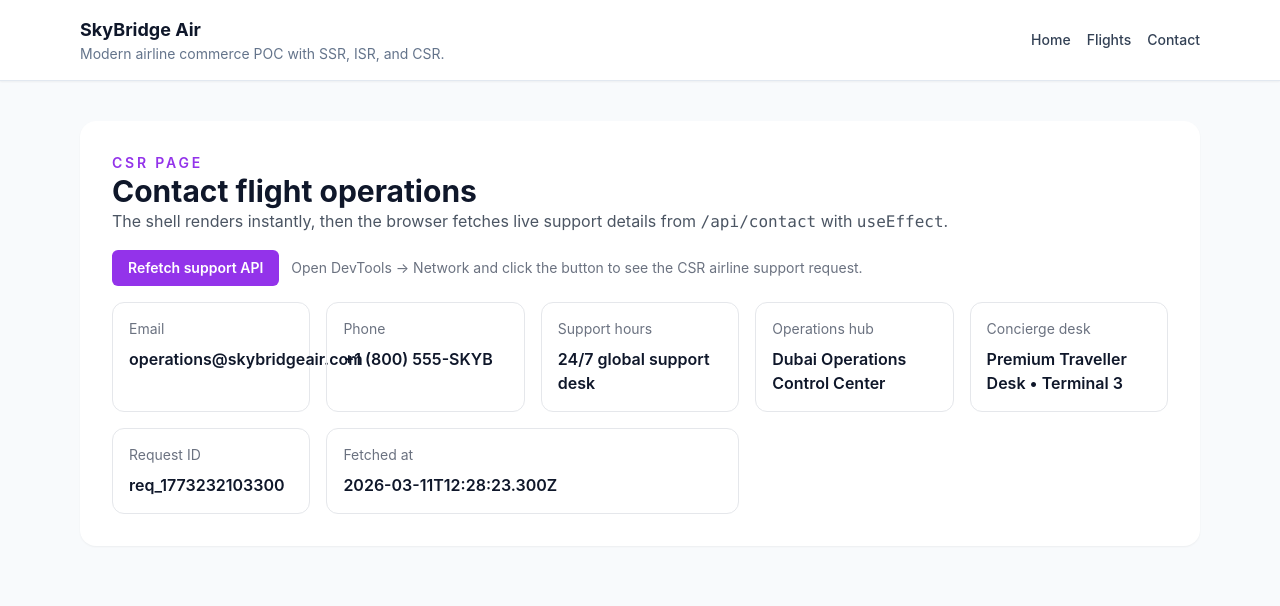
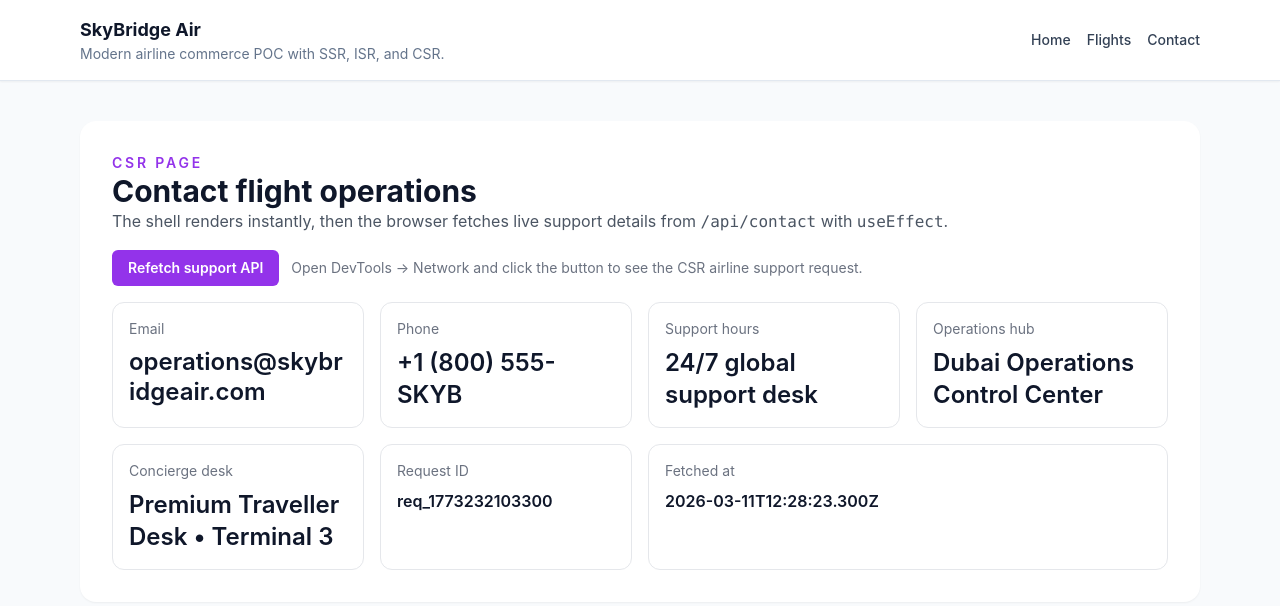
Before and after one commit to kavinselvaraj/next-js-ssr, a Next.js app: page /contact in a window 1280 px wide. Shown: the top 606 px of the page. Built offline with nearby package versions, Linux system fonts and the light colour scheme.

Commit message:
Improve contact page card layout and text wrapping

```diff
--- a/pages/contact.tsx
+++ b/pages/contact.tsx
@@ -92,34 +92,34 @@ export default function ContactPage() {
                 {error ? <p className="text-red-600">{error}</p> : null}
 
                 {contact ? (
-                    <dl className="grid gap-4 sm:grid-cols-2 xl:grid-cols-5">
+                    <dl className="grid gap-4 sm:grid-cols-2 xl:grid-cols-4">
                         <div className="rounded-xl border border-gray-200 p-4">
                             <dt className="text-sm text-gray-500">Email</dt>
-                            <dd className="mt-2 font-semibold">{contact.email}</dd>
+                            <dd className="mt-2 break-all text-2xl font-semibold leading-tight text-slate-900">{contact.email}</dd>
                         </div>
                         <div className="rounded-xl border border-gray-200 p-4">
                             <dt className="text-sm text-gray-500">Phone</dt>
-                            <dd className="mt-2 font-semibold">{contact.phone}</dd>
+                            <dd className="mt-2 text-2xl font-semibold text-slate-900">{contact.phone}</dd>
                         </div>
                         <div className="rounded-xl border border-gray-200 p-4">
                             <dt className="text-sm text-gray-500">Support hours</dt>
-                            <dd className="mt-2 font-semibold">{contact.supportHours}</dd>
+                            <dd className="mt-2 text-2xl font-semibold text-slate-900">{contact.supportHours}</dd>
                         </div>
                         <div className="rounded-xl border border-gray-200 p-4">
                             <dt className="text-sm text-gray-500">Operations hub</dt>
-                            <dd className="mt-2 font-semibold">{contact.operationsHub}</dd>
+                            <dd className="mt-2 text-2xl font-semibold text-slate-900">{contact.operationsHub}</dd>
                         </div>
                         <div className="rounded-xl border border-gray-200 p-4">
                             <dt className="text-sm text-gray-500">Concierge desk</dt>
-                            <dd className="mt-2 font-semibold">{contact.conciergeDesk}</dd>
+                            <dd className="mt-2 text-2xl font-semibold text-slate-900">{contact.conciergeDesk}</dd>
                         </div>
                         <div className="rounded-xl border border-gray-200 p-4">
                             <dt className="text-sm text-gray-500">Request ID</dt>
-                            <dd className="mt-2 font-semibold">{contact.requestId}</dd>
+                            <dd className="mt-2 break-all font-semibold text-slate-900">{contact.requestId}</dd>
                         </div>
                         <div className="rounded-xl border border-gray-200 p-4 sm:col-span-2 xl:col-span-2">
                             <dt className="text-sm text-gray-500">Fetched at</dt>
-                            <dd className="mt-2 font-semibold">{contact.fetchedAt}</dd>
+                            <dd className="mt-2 break-all font-semibold text-slate-900">{contact.fetchedAt}</dd>
                         </div>
                     </dl>
                 ) : null}
```
